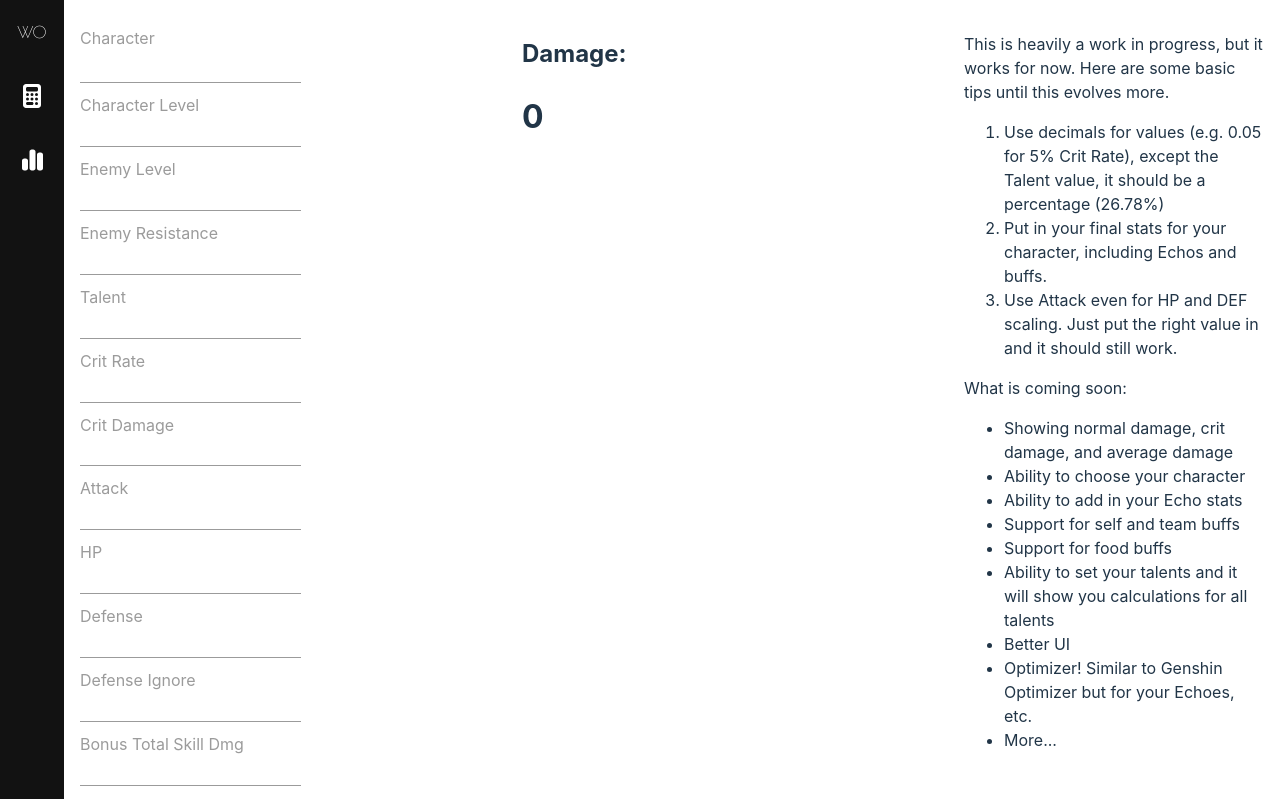
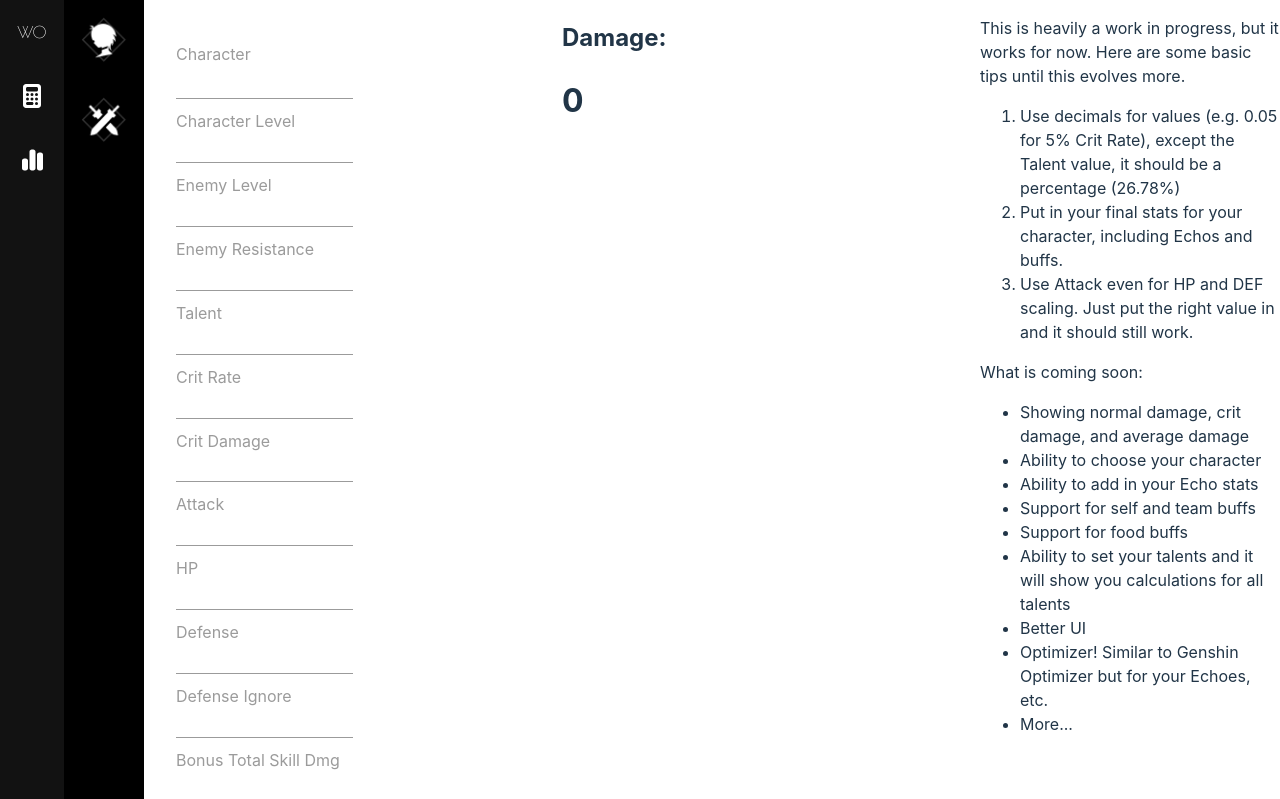
Before and after one commit to ryanbenson/wuthering-waves-optimizer, a Vue app: page /wuthering-waves-optimizer/ in a window 1280 px wide. Shown: the top 799 px of the page. Built offline with nearby package versions, Linux system fonts and the light colour scheme.

Commit message:
Adds sub layout for calculator

```diff
--- a/src/components/Calculator.vue
+++ b/src/components/Calculator.vue
@@ -1,5 +1,17 @@
 <template>
   <div class="calculations">
+    <div class="calcations__nav">
+      <ul>
+        <li @click="changeScreen('character')">
+          <img src="/images/T_IconAchv_002.png" class="icon" />
+        </li>
+        <li @click="changeScreen('weapon')">
+          <img src="/images/T_IconAchv_014.png" class="icon" />
+        </li>
+      </ul>
+    </div>
+    <div class="calculations__screens">
+      <div class="screen--character" v-show="curScreen === 'character'">
         <div class="data-input">
           <div class="form__group field">
             <select name="character" v-model="character" class="form__field">
@@ -9,7 +21,10 @@
             </select>
             <label for="character" class="form__label">Character</label>
           </div>
-      <div v-for="field in fields" :key="field.name" class="form__group field">
+          <div
+            v-for="field in fields"
+            :key="field.name"
+            class="form__group field">
             <input
               :id="field.name"
               :type="field.type"
@@ -17,7 +32,15 @@
               :step="field.step"
               class="form__field"
               :placeholder="field.name" />
-        <label :for="field.name" class="form__label">{{ field.label }}</label>
+            <label :for="field.name" class="form__label">{{
+              field.label
+            }}</label>
+          </div>
+        </div>
+      </div>
+
+      <div class="screen--character" v-show="curScreen === 'weapon'">
+        <div class="data-input">choose your weapon</div>
       </div>
     </div>
     <div class="results">
@@ -76,6 +99,7 @@ export default defineComponent({
       handleCalculation(updatedFormData);
     });
 
+    const curScreen = ref("character");
     const damage = ref(0);
     const charactersList = ref([]);
     const character = ref("");
@@ -162,12 +186,18 @@ export default defineComponent({
       damage.value = dmg;
     };
 
+    const changeScreen = (screen: string) => {
+      curScreen.value = screen;
+    };
+
     return {
       formData,
       fields,
       damage,
       character,
       charactersList,
+      curScreen,
+      changeScreen,
     };
   },
 });
@@ -176,7 +206,11 @@ export default defineComponent({
 <style lang="scss" scoped>
 .calculations {
   display: grid;
-  grid-template-columns: 1fr 1fr;
+  grid-template-columns: 80px 1fr 1fr;
+}
+
+.calculations__screens {
+  padding: 2rem;
 }
 
 $primary: #fff;
@@ -257,4 +291,51 @@ select:-webkit-autofill:focus {
     box-shadow: none;
   }
 }
+
+$sidebar-background-color: #121212;
+$active-sidebar-link-color: #22252e;
+$hover-sidebar-link-color: $active-sidebar-link-color;
+$active-link-color: #98d7ec;
+$tooltip-background-color: $sidebar-background-color;
+.calcations__nav {
+  display: inline-block;
+  min-height: 100vh;
+  background-color: #000;
+  float: left;
+  flex-basis: 80px;
+  width: 80px;
+
+  ul {
+    text-align: center;
+    color: white;
+    padding: 0;
+    margin: 0;
+
+    li {
+      height: 64px;
+      max-height: 64px;
+      cursor: pointer;
+      transition: all ease-out 120ms;
+      list-style-type: none;
+      display: flex;
+      justify-content: center;
+      align-items: center;
+      padding: 0.5rem 0;
+
+      .icon {
+        width: 48px;
+        height: 48px;
+      }
+
+      &:hover,
+      &.active {
+        background-color: $active-sidebar-link-color;
+
+        i {
+          color: $active-link-color;
+        }
+      }
+    }
+  }
+}
 </style>
--- a/src/layouts/AppLayout.vue
+++ b/src/layouts/AppLayout.vue
@@ -41,9 +41,6 @@ $tooltip-background-color: $sidebar-background-color;
 .container {
   display: grid;
   grid-template-columns: 64px 1fr;
-}
-.content {
-  padding: 1rem;
 }
 .sidebar-navigation {
   display: inline-block;
```
Also changed, not shown: public/images/T_IconAchv_002.png (added), public/images/T_IconAchv_014.png (added). Lines whose indentation alone changed are shown as unchanged.
